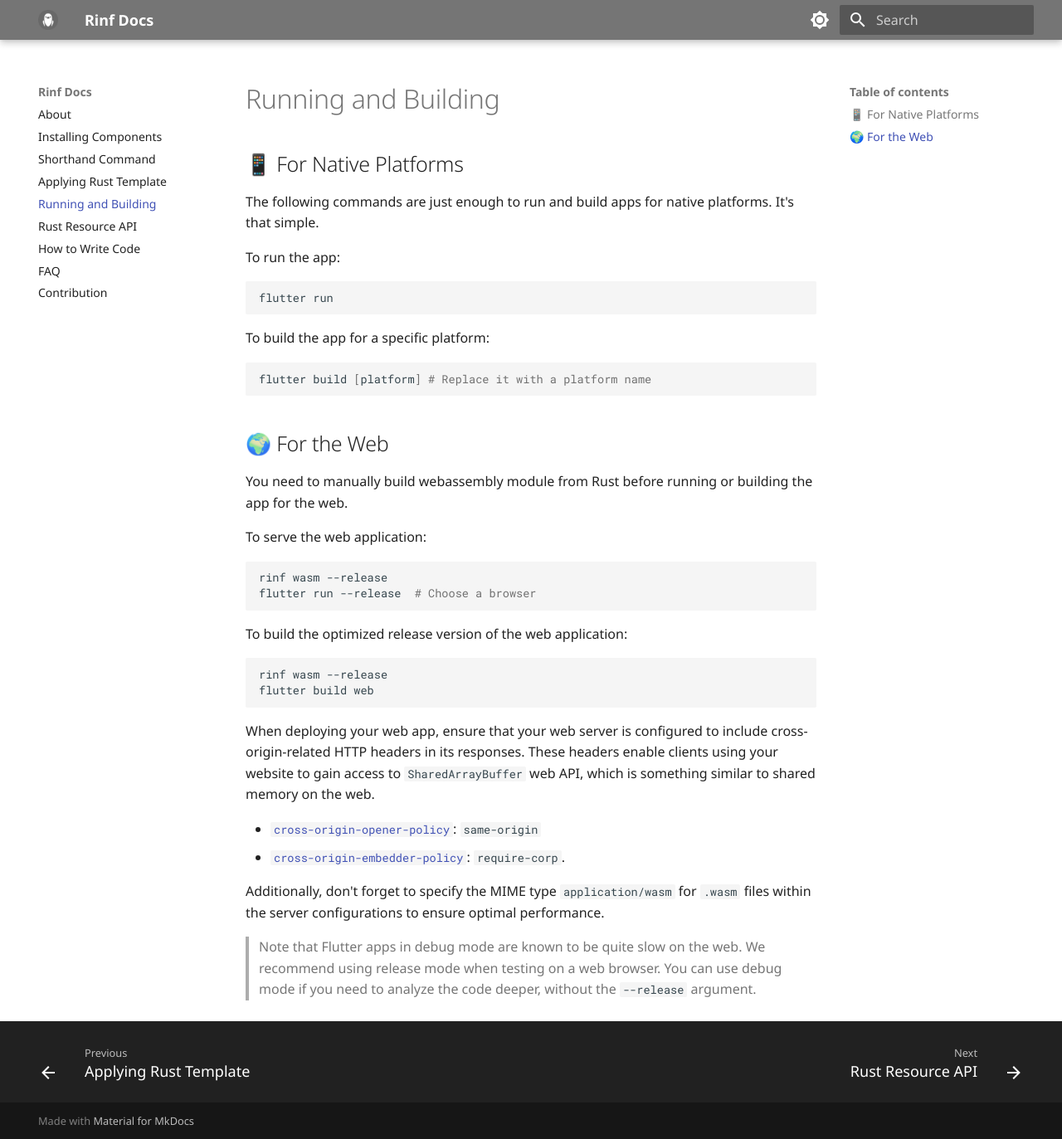
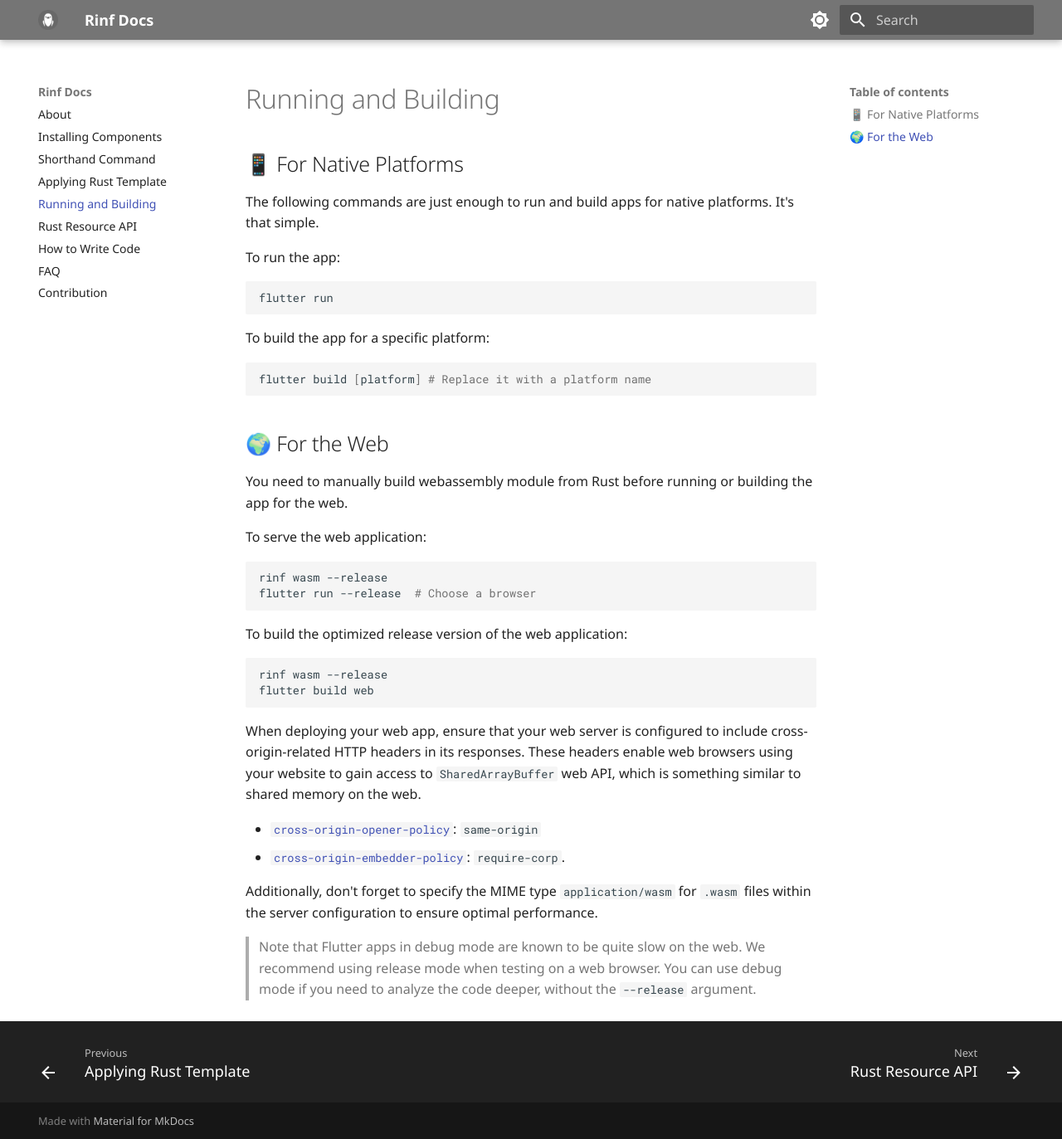
Before and after one commit to cunarist/rinf, an MkDocs documentation site: the page built from documentation/docs/running-and-building.md, in a window 1280 px wide and 1373 px high. Shown: the whole window at 83% size. Built offline with MkDocs 1.6.1 and Material for MkDocs 9.7.7, drawn with Linux system fonts in a browser that asks for light colours.

Commit message:
Improve some guide sentences

````diff
--- a/documentation/docs/running-and-building.md
+++ b/documentation/docs/running-and-building.md
@@ -34,11 +34,11 @@ rinf wasm --release
 flutter build web
 ```
 
-When deploying your web app, ensure that your web server is configured to include cross-origin-related HTTP headers in its responses. These headers enable clients using your website to gain access to `SharedArrayBuffer` web API, which is something similar to shared memory on the web.
+When deploying your web app, ensure that your web server is configured to include cross-origin-related HTTP headers in its responses. These headers enable web browsers using your website to gain access to `SharedArrayBuffer` web API, which is something similar to shared memory on the web.
 
 - [`cross-origin-opener-policy`](https://developer.mozilla.org/en-US/docs/Web/HTTP/Headers/Cross-Origin-Opener-Policy): `same-origin`
 - [`cross-origin-embedder-policy`](https://developer.mozilla.org/en-US/docs/Web/HTTP/Headers/Cross-Origin-Embedder-Policy): `require-corp`.
 
-Additionally, don't forget to specify the MIME type `application/wasm` for `.wasm` files within the server configurations to ensure optimal performance.
+Additionally, don't forget to specify the MIME type `application/wasm` for `.wasm` files within the server configuration to ensure optimal performance.
 
 > Note that Flutter apps in debug mode are known to be quite slow on the web. We recommend using release mode when testing on a web browser. You can use debug mode if you need to analyze the code deeper, without the `--release` argument.
````
